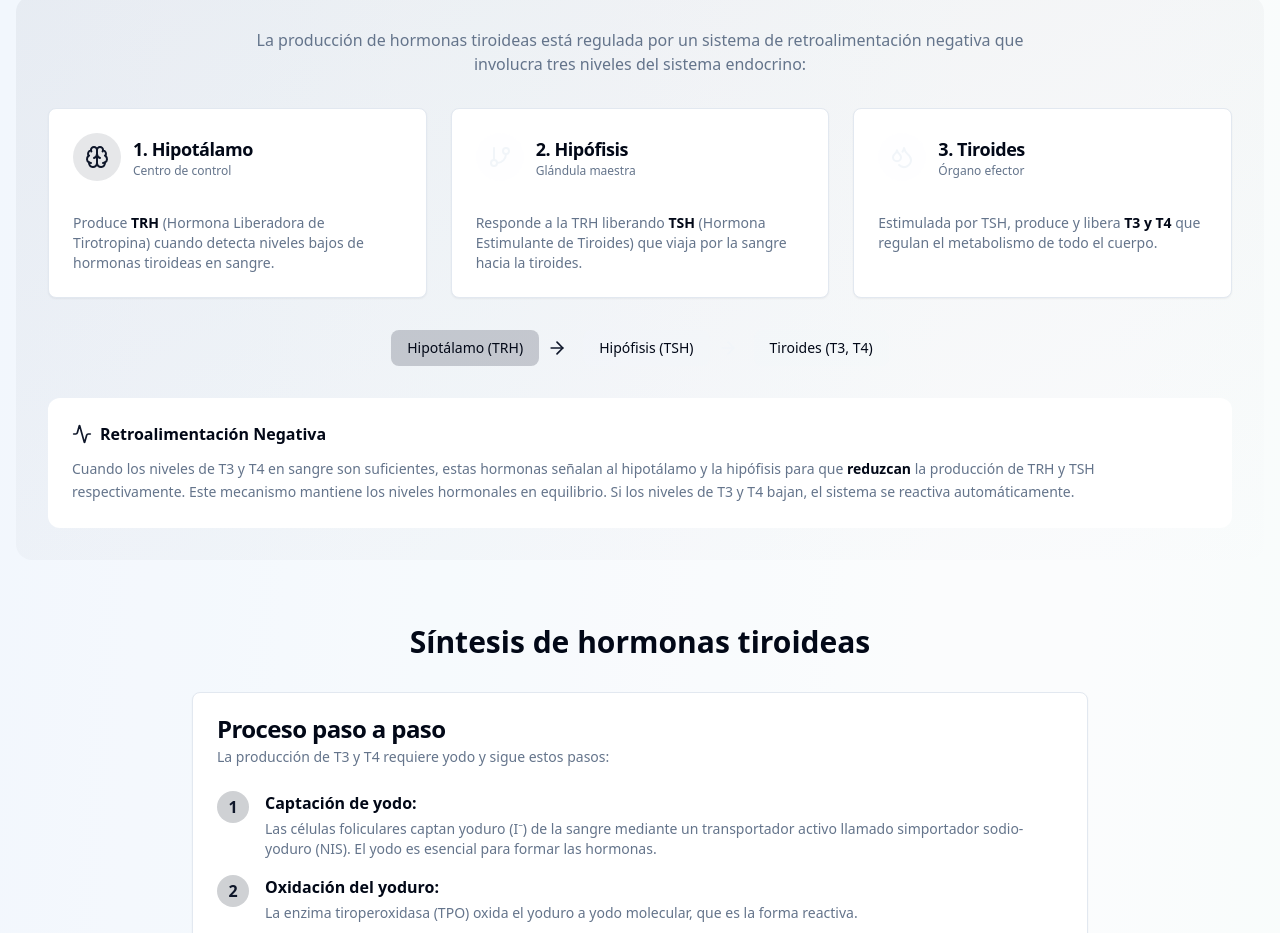
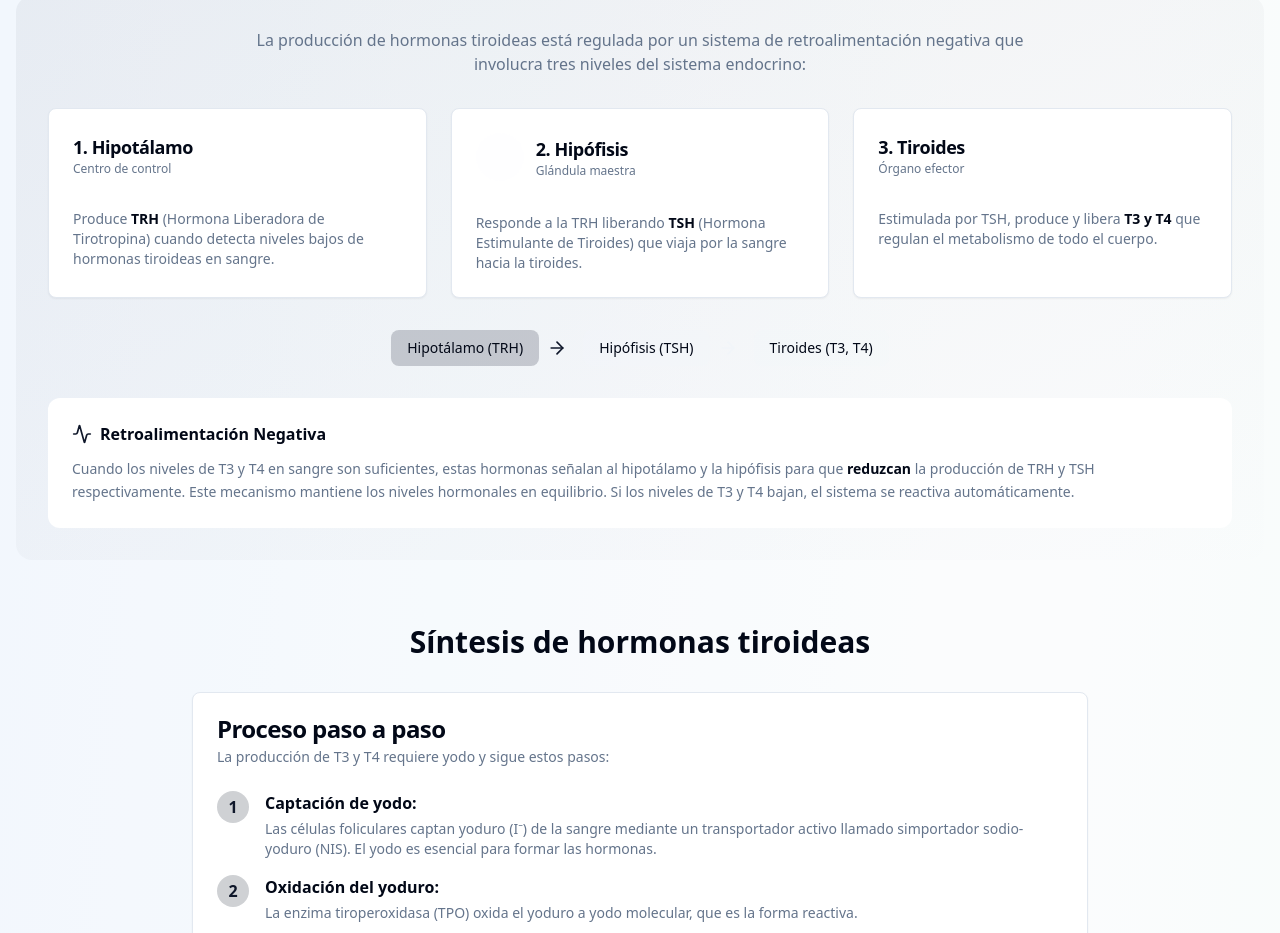
Before and after one commit to cgonzalezb-spec/al-tiroides, a React (Vite) app: page / in a window 1280 px wide. Shown: the part 3100-4033 px from the top of the page. Built offline with nearby package versions, Linux system fonts and the light colour scheme; no server answers; the database is empty.

Commit message:
Visual edit in Lovable
Edited UI in Lovable

```diff
--- a/src/components/ThyroidPhysiology.tsx
+++ b/src/components/ThyroidPhysiology.tsx
@@ -1,9 +1,7 @@
-import { Brain, Droplets, Activity, GitBranch, Zap, ArrowRight } from 'lucide-react';
+import { Brain, Droplets, Activity, Zap, ArrowRight } from 'lucide-react';
 import { Card, CardContent, CardDescription, CardHeader, CardTitle } from '@/components/ui/card';
-
 const ThyroidPhysiology = () => {
-  return (
-    <section id="fisiologia" className="py-20 bg-muted/30">
+  return <section id="fisiologia" className="py-20 bg-muted/30">
       <div className="container mx-auto px-4">
         <div className="text-center mb-16">
           <h2 className="text-4xl font-bold text-foreground mb-4">
@@ -124,9 +122,7 @@ const ThyroidPhysiology = () => {
               <Card>
                 <CardHeader>
                   <div className="flex items-center gap-3 mb-2">
-                    <div className="w-12 h-12 rounded-full bg-primary/10 flex items-center justify-center">
-                      <Brain className="h-6 w-6 text-primary" />
-                    </div>
+
                     <div className="flex-1">
                       <CardTitle className="text-lg">1. Hipotálamo</CardTitle>
                       <p className="text-xs text-muted-foreground">Centro de control</p>
@@ -145,7 +141,7 @@ const ThyroidPhysiology = () => {
                 <CardHeader>
                   <div className="flex items-center gap-3 mb-2">
                     <div className="w-12 h-12 rounded-full bg-secondary/10 flex items-center justify-center">
-                      <GitBranch className="h-6 w-6 text-secondary" />
+
                     </div>
                     <div className="flex-1">
                       <CardTitle className="text-lg">2. Hipófisis</CardTitle>
@@ -164,9 +160,7 @@ const ThyroidPhysiology = () => {
               <Card>
                 <CardHeader>
                   <div className="flex items-center gap-3 mb-2">
-                    <div className="w-12 h-12 rounded-full bg-accent/10 flex items-center justify-center">
-                      <Droplets className="h-6 w-6 text-accent" />
-                    </div>
+
                     <div className="flex-1">
                       <CardTitle className="text-lg">3. Tiroides</CardTitle>
                       <p className="text-xs text-muted-foreground">Órgano efector</p>
@@ -323,8 +317,6 @@ const ThyroidPhysiology = () => {
           </div>
         </div>
       </div>
-    </section>
-  );
+    </section>;
 };
-
 export default ThyroidPhysiology;
```
